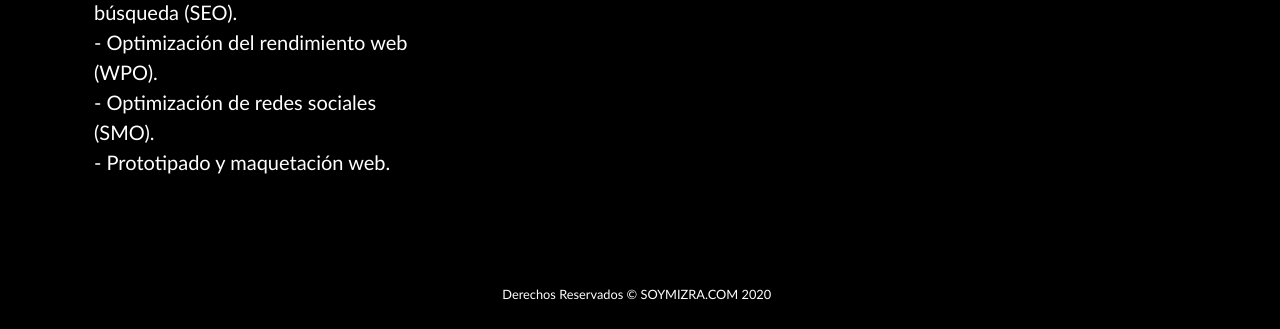
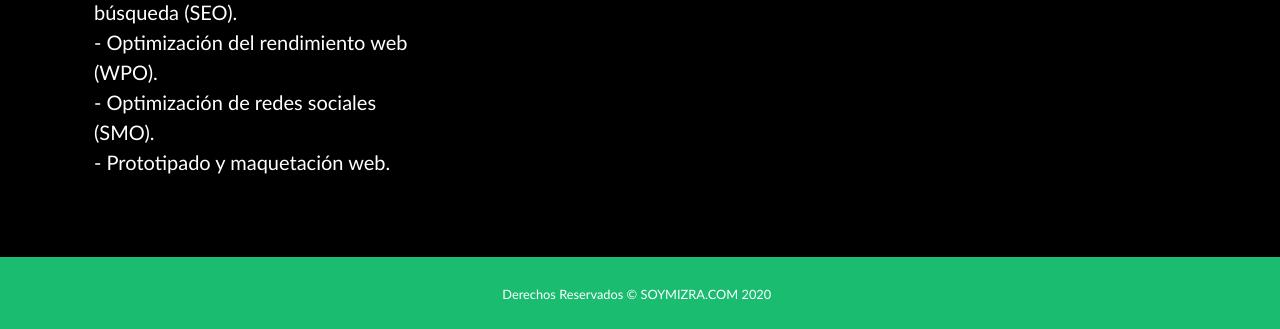
Before and after one commit to mizradev/portfoliov0, a plain HTML site: page index.html in a window 1280 px wide. Shown: the part 3063-3392 px from the top of the page. Drawn offline with nearby package versions, Linux system fonts and the light colour scheme.

Commit message:
Update index.html

```diff
--- a/index.html
+++ b/index.html
@@ -403,7 +403,7 @@ Link: https://focused-joliot-2b9dc2.netlify.app/#</p>
             </div>
         </footer>
         <!-- Copyright Section-->
-        <section class="copyright py-4 text-center text-white">
+        <section class="copyright py-4 bg-primary text-center text-white">
             <div class="container"><small class="pre-wrap">Derechos Reservados © SOYMIZRA.COM 2020  </small></div>
         </section>
         <!-- Scroll to Top Button (Only visible on small and extra-small screen sizes)-->
```
